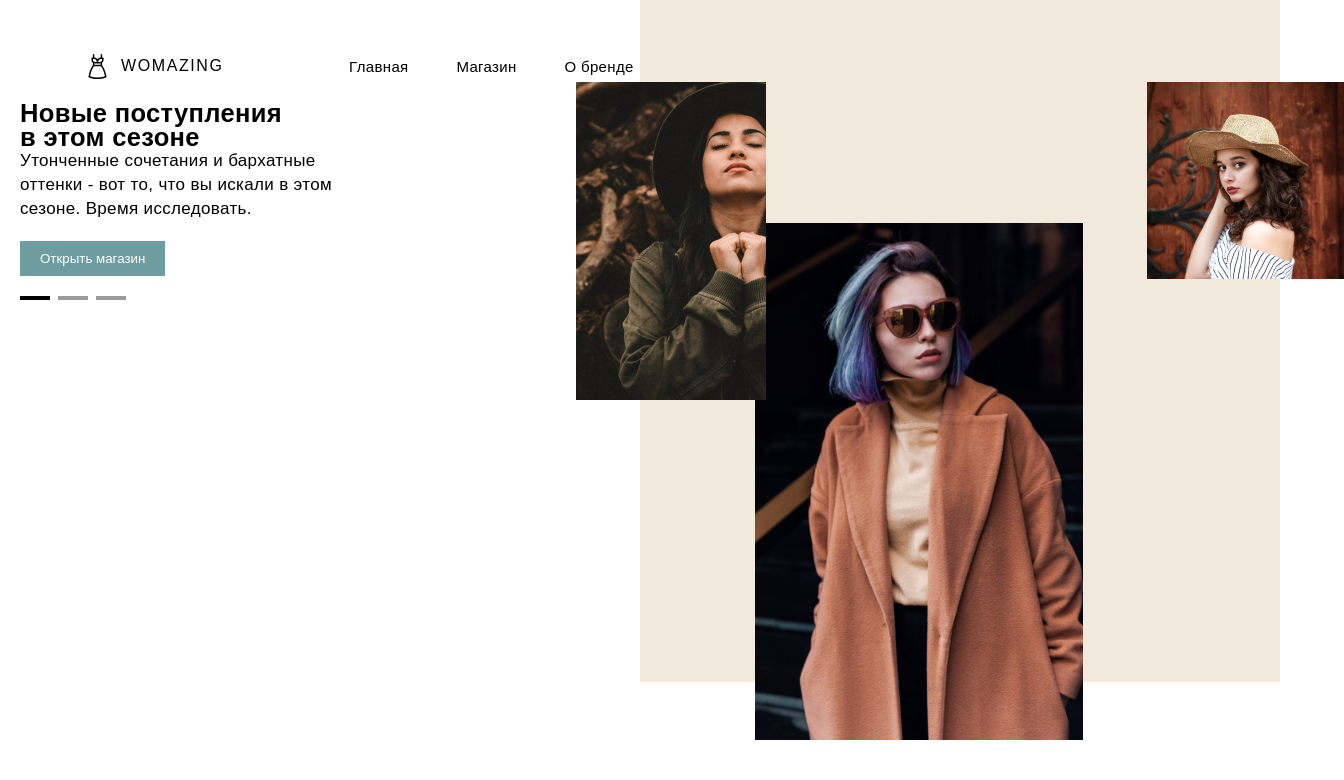
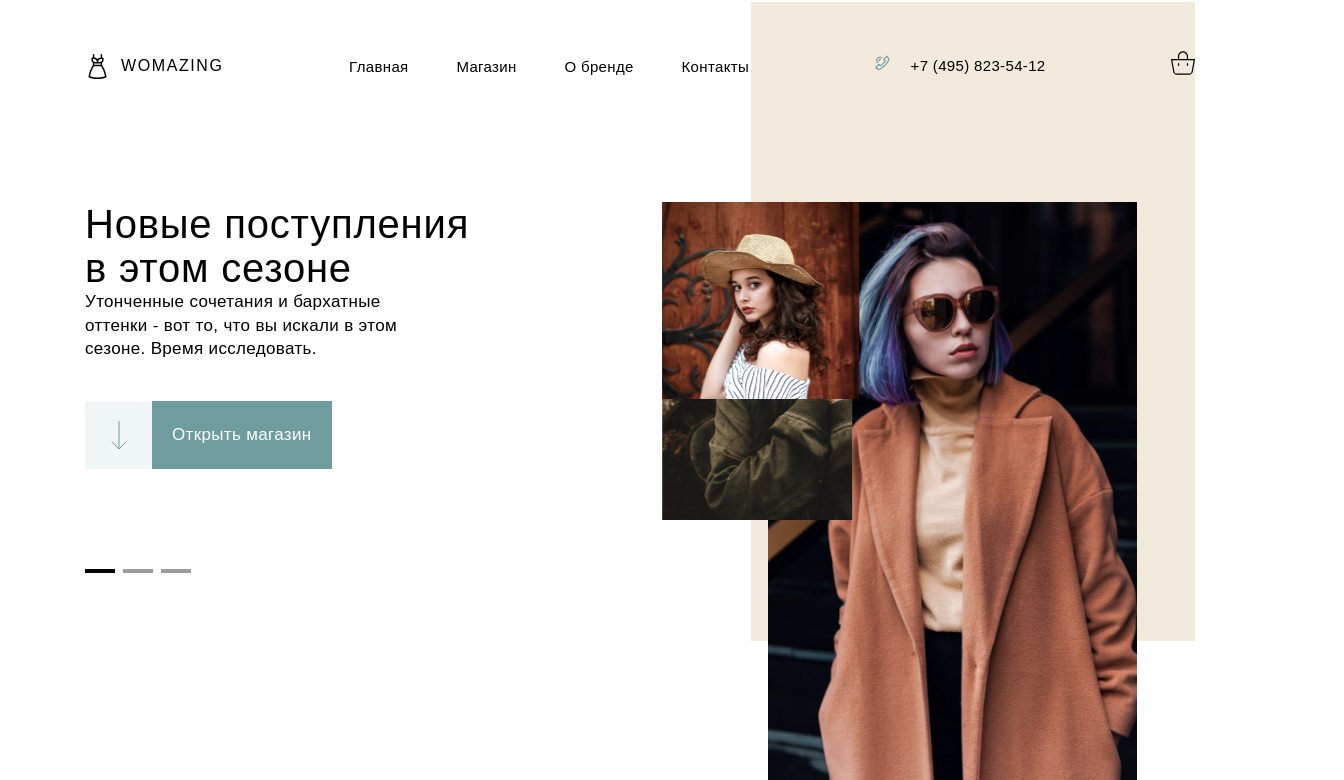
Before and after one commit to AsyaAir/89-JS-3_Project, a website: page assets/pages/1_page_home.html in a window 1280 px wide. Shown: the top 780 px of the page, 1344 px wide, since content can reach past the window. Drawn offline with nearby package versions, Linux system fonts and the light colour scheme; files that its build step writes are made by us from their sources.

Commit message:
1home-section-main

```diff
--- a/assets/pages/1_page_home.html
+++ b/assets/pages/1_page_home.html
@@ -67,14 +67,21 @@
         <div class="main">
             <div class="info-section">
                 <div class="info-section__text-slider">
-                    <h2 class="text-slider__title" data-slide="0">Новые поступления <br>в этом сезоне</h2>
-                    <h2 class="text-slider__title" data-slide="1">Что-то новенькое <br>Мы заждались тебя</h2>
-                    <h2 class="text-slider__title" data-slide="2">Включай новый  <br>сезон с WOMAZING</h2>
+                    <h2 class="text-slider__title title" data-slide="0">Новые поступления <br>в этом сезоне</h2>
+                    <h2 class="text-slider__title title" data-slide="1">Что-то новенькое <br>Мы заждались тебя</h2>
+                    <h2 class="text-slider__title title" data-slide="2">Включай новый  <br>сезон с WOMAZING</h2>
                     <p class="text-slider__text" data-slide="0">Утонченные сочетания и бархатные <br>оттенки - вот то, что вы искали в этом <br>сезоне. Время исследовать.</p>
                     <p class="text-slider__text" data-slide="1">Надоело искать себя в сером городе? <br>Настало время новых идей, свежих <br>красок и вдохновения с Womazing!</p>
                     <p class="text-slider__text" data-slide="2">Мы обновили ассортимент - <br>легендарные коллекции и новинки от <br>отечественных дизайнеров</p>
                 </div>
-                <button class="info-section__button info-section__button_open-shop">Открыть магазин</button>
+                <div class="info-section__button-container">
+                    <div class="info-section__button-container info-section__button-container_arrow">
+                        <img src="../icon/arrow_down.svg" alt="arrow down">
+                    </div>
+                    <div class="info-section__button-container info-section__button-container_button">
+                        <button class="info-section__button info-section__button_open-shop button">Открыть магазин</button>
+                    </div>
+                </div>
                 <div class="info-section__scroll-bar">
                     <span class="scroll-bar__dot" data-slide="0"></span>
                     <span class="scroll-bar__dot" data-slide="1"></span>
@@ -84,13 +91,17 @@
             <div class="photo-section">
                 <div class="photo-section__background"></div>
                 <div class="photo-section__slider">
-                    <img src="../images/homesec-main_1.png" alt="Woman in coat with purple hair" data-slide="0">
-                    <img src="../images/homesec-main_1.png" alt="Second Slide Image" data-slide="1">
-                    <img src="../images/homesec-main_1.png" alt="Third Slide Image" data-slide="2">
+                    <img src="../images/homesec-main_1.png" alt="Woman in coat 1 with purple hair" data-slide="0">
+                    <img src="../images/item_coat_calm.png" alt="Woman in coat 2" data-slide="1">
+                    <img src="../images/item_coat_over.png" alt="Woman in coat 3" data-slide="2">
                 </div>
                 <div class="photo-section__static-images">
-                    <img src="../images/homesec-main_2.png" alt="Static Image 1" class="photo-section__static-image-left">
-                    <img src="../images/homesec-main_3.png" alt="Static Image 2" class="photo-section__static-image-right">
+                    <div class="photo-section__static-images photo-section_left-container">
+                        <img src="../images/homesec-main_2.png" alt="Static Image 1" class="photo-section__static-image-left">
+                    </div>
+                    <div class="photo-section__static-images photo-section_right-container">
+                        <img src="../images/homesec-main_3.png" alt="Static Image 2" class="photo-section__static-image-right">
+                    </div>
                 </div>
             </div>
         </div>
--- a/assets/sass/_variables.scss
+++ b/assets/sass/_variables.scss
@@ -12,6 +12,7 @@ $background-main_accent_button-color: #509498;
 $additional-accent-color: #998e78;
 
 $background-main-style: rgba(110, 156, 159, 0.77);
+$background-arrow-style: rgba(110, 156, 159, 0.1);
 
 // Fonts
 $font-family: "Raleway", sans-serif;
--- a/assets/sass/components/_1home-section-main.scss
+++ b/assets/sass/components/_1home-section-main.scss
@@ -1,26 +1,22 @@
-
-/* Стили для секции информации */
 .main {
+  @extend %container;
     display: flex;
     width: 100%;
-    height: 100vh;
+    // height: 100vh;
     position: relative;
-}
-
+    margin-top: 120px;
 
     .info-section {
-  width: 50%;
+      width: 60%;
+      height: 40%;
       display: flex;
       flex-direction: column;
       align-items: flex-start;
-    padding: 20px;
-}
 
       .info-section__text-slider {
         display: flex;
         flex-direction: column;
         align-items: flex-start;
-}
 
         .text-slider__title, .text-slider__text {
           display: none;
@@ -29,34 +25,41 @@
         .text-slider__title.active, .text-slider__text.active {
           display: block;
         }
+      }
 
-/* Кнопка */
+      .info-section__button-container {
+        display: flex;
+        justify-content: center;
+        align-items: center;
+        margin-top: 20px;
+
+        .info-section__button-container_arrow{
+          width: 67px;
+          height: 67px;
+          background-color: $background-arrow-style;
+        }
+
+        .info-section__button-container_button {
+          max-width: 243px;
+
           .info-section__button {
-  margin-top: 20px;
             padding: 10px 20px;
             background-color: $main-color;
             color: $text-main_colored_buttons_and_quantity_of_goods_in_basketgit-color;
             border: none;
             cursor: pointer;
           }
+        }
+      }
 
-/* Буллиты для управления слайдером */
-// .info-section__scroll-bar {
-//   display: flex;
-//   gap: 8px;
-//   justify-content: center;
-//   margin-top: 20px;
-
-// }
       .info-section__scroll-bar {
         // margin-top: auto;
-  // z-index: 10; /* или другое нужное значение */
+        // z-index: 10;
 
         display: flex;
         gap: 8px;
         justify-content: center;
-  margin-top: 20px;
-}
+        margin-top: 100px;
 
         .scroll-bar__dot {
           width: 30px;
@@ -69,62 +72,30 @@
         .scroll-bar__dot.active {
           background-color: $text-basic-color;
         }
-
-/* Секция фотографий */
-// .photo-section {
-//   flex: 1;
-//   position: relative;
-// }
+      }
+    }
 
     .photo-section {
-  width: 50%;
+      width: 40%;
+      height: 40%;
       position: relative;
       display: flex;
       justify-content: center;
       align-items: center;
-}
-
-// .photo-section__background {
-//   position: absolute;
-//   top: 0;
-//   left: 0;
-//   width: 100%;
-//   height: 100vh;
-//   background-color: $background-beige-color;
-//   z-index: -1;
-// }
 
       .photo-section__background {
         position: absolute;
         top: 0;
         left: 0;
         width: 100%;
-  height: 100%;
+        height: 110%;
         background-color: $background-beige-color;
-  z-index: 1; /* Позволяет фону быть ниже остальных элементов */
+        z-index: -1; /* Позволяет фону быть ниже остальных элементов */
 
         margin-top: -200px;  // [высота header]
-}
 
-// .photo-section__slider {
-//   display: flex;
-//   justify-content: center;
-//   align-items: center;
-//   height: 100%;
-// }
-
-.photo-section__slider {
-  position: relative;
-  z-index: 2;
-}
-
-.photo-section__slider img {
-  display: none;
-  max-width: 80%;
-}
-
-.photo-section__slider img.active {
-  display: block;
+        // right: 0;
+        bottom: 0;
       }
 
       .photo-section__static-images {
@@ -135,19 +106,42 @@
         display: flex;
         justify-content: space-between;
         z-index: 3; /* Поверх слайдера */
-  transform: translateX(-50%);
+        transform: translateX(-60%);
         }
 
         .photo-section__static-image-left,
         .photo-section__static-image-right {
           position: absolute;
-    top: 10%; /* позиция по вертикали */
+          // top: 20%; /* позиция по вертикали */
+        }
       }
 
-.photo-section__static-image-left {
-    left: -10%; /* Положение левого изображения */
+      .photo-section__slider {
+        max-width: 410px;
+        max-height: 646px;
+        position: relative;
+        z-index: 2;
+        top: -5%;
+      }
     }
 
-.photo-section__static-image-right {
-    right: -10%; /* Положение правого изображения */
+//     .photo-section_left-container {
+//       position: absolute;
+// bottom: -20px;
+// left: 10px;
+//     }
+
+//     .photo-section_right-container {
+//       position: absolute;
+// top: 10px;
+// right: 10px;
+// }
+
+.photo-section__slider img {
+  display: none;
+  max-width: 90%;
 }
+
+.photo-section__slider img.active {
+  display: block;
+}
--- a/assets/script/_1home-section-main.js
+++ b/assets/script/_1home-section-main.js
@@ -1,82 +1,46 @@
-document.addEventListener("DOMContentLoaded", function () {
-    const textTitles = document.querySelectorAll(".text-slider__title");
-    const textParagraphs = document.querySelectorAll(".text-slider__text");
-    const imageSlides = document.querySelectorAll(".photo-section__slider img");
-    const dots = document.querySelectorAll(".scroll-bar__dot");
+// Определяем элементы слайдера
+const textSlides = document.querySelectorAll('.text-slider__title, .text-slider__text');
+const imageSlides = document.querySelectorAll('.photo-section__slider img');
+const dots = document.querySelectorAll('.scroll-bar__dot');
 
-    let currentSlide = 0;
+let currentSlide = 0;
+const totalSlides = textSlides.length / 2; // половина элементов - заголовки, половина - текст
 
-    // Функция для обновления отображения слайдов и активного буллита
-    function updateSlides(index) {
-        // Обновление заголовков и текстов
-        textTitles.forEach((title, i) => {
-            title.classList.toggle("active", i === index);
-        });
-        textParagraphs.forEach((text, i) => {
-            text.classList.toggle("active", i === index);
-        });
+// Функция для показа слайда
+function showSlide(index) {
+  // Скрыть все слайды
+  textSlides.forEach((slide) => slide.style.display = 'none');
+  imageSlides.forEach((img) => img.style.display = 'none');
+  dots.forEach((dot) => dot.classList.remove('active'));
 
-        // Обновление фото слайдов
-        imageSlides.forEach((img, i) => {
-            img.classList.toggle("active", i === index);
-        });
+  // Показать текущий слайд
+  document.querySelector(`.text-slider__title[data-slide="${index}"]`).style.display = 'block';
+  document.querySelector(`.text-slider__text[data-slide="${index}"]`).style.display = 'block';
+  document.querySelector(`.photo-section__slider img[data-slide="${index}"]`).style.display = 'block';
+  dots[index].classList.add('active');
+}
 
-        // Обновление активного буллита
-        dots.forEach((dot, i) => {
-            dot.classList.toggle("active", i === index);
-        });
+// Функции для переключения слайдов
+function nextSlide() {
+  currentSlide = (currentSlide + 1) % totalSlides;
+  showSlide(currentSlide);
+}
 
-        currentSlide = index;
-    }
+function previousSlide() {
+  currentSlide = (currentSlide - 1 + totalSlides) % totalSlides;
+  showSlide(currentSlide);
+}
 
-    // Инициализация первого слайда
-    updateSlides(currentSlide);
+// Назначаем обработчик событий для стрелок навигации
+document.querySelector('.info-section__button-container_arrow img').addEventListener('click', nextSlide);
 
-    // Обработчики для кликов по буллитам
-    dots.forEach((dot, index) => {
-        dot.addEventListener("click", () => {
-            updateSlides(index);
-        });
-    });
+// Инициализация слайдера
+showSlide(currentSlide);
+
+// Привязка точек индикатора прокрутки
+dots.forEach((dot, index) => {
+  dot.addEventListener('click', () => {
+    currentSlide = index;
+    showSlide(currentSlide);
+  });
 });
-
-document.addEventListener("DOMContentLoaded", function () {
-    const textSlides = document.querySelectorAll(".info-section__text-slider .info-section__text");
-    const imageSlides = document.querySelectorAll(".photo-section__slider img");
-    const dots = document.querySelectorAll(".scroll-bar__dot");
-
-    let currentSlide = 0;
-
-    // Функция для обновления видимости слайдов
-    function updateSlides(index) {
-        // Обновляем текстовые слайды
-        textSlides.forEach(slide => slide.style.display = "none");
-        textSlides[index].style.display = "block";
-
-        // Обновляем фото слайды
-        imageSlides.forEach(slide => slide.style.display = "none");
-        imageSlides[index].style.display = "block";
-
-        // Обновляем активную точку
-        dots.forEach(dot => dot.classList.remove("active"));
-        dots[index].classList.add("active");
-
-        currentSlide = index;
-    }
-
-    // Устанавливаем начальные значения
-    updateSlides(currentSlide);
-
-    // Обработчик кликов по точкам
-    dots.forEach((dot, index) => {
-        dot.addEventListener("click", () => {
-            updateSlides(index);
-        });
-    });
-
-    // Автопрокрутка слайдов (опционально)
-    setInterval(() => {
-        currentSlide = (currentSlide + 1) % textSlides.length;
-        updateSlides(currentSlide);
-    }, 5000); // Меняет слайд каждые 5 секунд
-});
```
Also changed, not shown: assets/sass/_templates.scss (+0 -24 lines), assets/icon/arrow_down.svg (added). Lines whose indentation alone changed are shown as unchanged.
